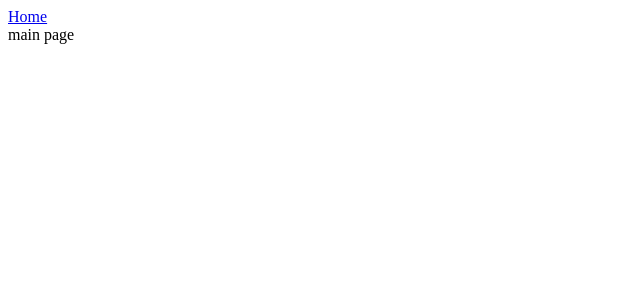
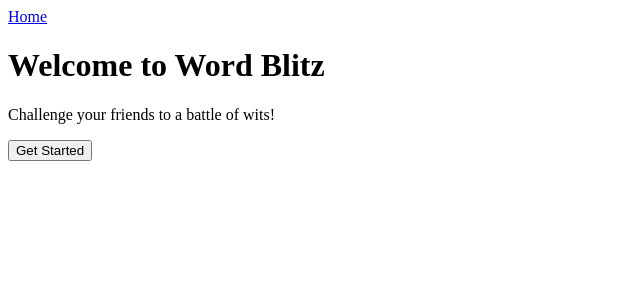
Before and after one commit to kzkit/word-blitz, a Vue app: page / in a window 1280 px wide. Shown: the top 300 px of the page, without its empty margins (0-640 px from the left). Built offline with nearby package versions, Linux system fonts and the light colour scheme.

Commit message:
added main screen text

```diff
--- a/src/views/HomeView.vue
+++ b/src/views/HomeView.vue
@@ -1,5 +1,9 @@
 <script setup></script>
 
 <template>
-	<main>main page</main>
+	<main class="mx-auto">
+		<h1 class="text-8xl">Welcome to Word Blitz</h1>
+		<p>Challenge your friends to a battle of wits!</p>
+		<button>Get Started</button>
+	</main>
 </template>
```
